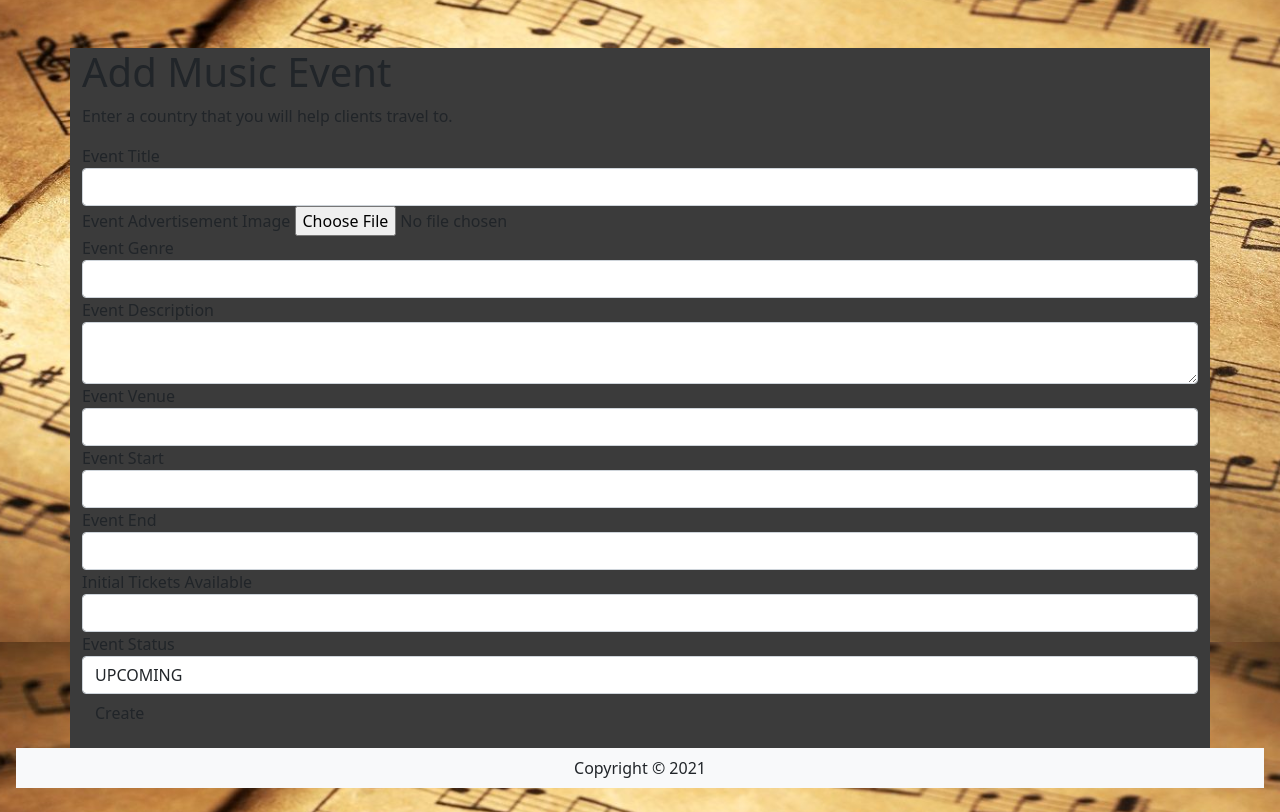
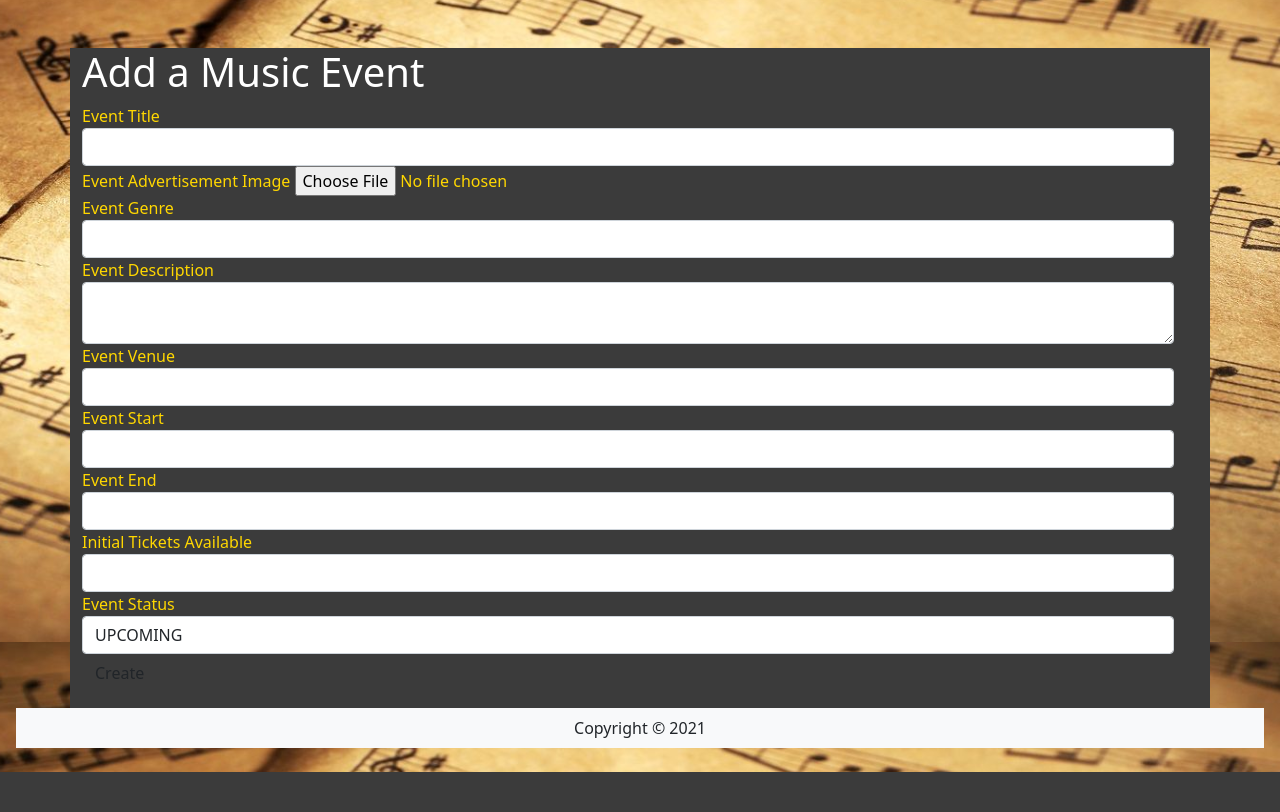
Before and after one commit to JP-QUT-IT/HarmonE-Music, a Flask app: page /events/create in a window 1280 px wide. Shown: the part 158-970 px from the top of the page. After the commit the page ends 930 px from the top, so only its background shows below. Run offline with Flask 2, Linux system fonts and the light colour scheme; a user stored in the database is signed in; some libraries are stand-ins or nearby versions.

Commit message:
html changes

```diff
--- a/travel/templates/events/create.html
+++ b/travel/templates/events/create.html
@@ -2,12 +2,11 @@
 {% import "bootstrap/wtf.html" as wtf %}
 
 {% block content %}
-<div class="container" style="background-color:rgb(59, 59, 59); width: auto;">
-    <div class="row mt-5">
+<div class="container" style="background-color:rgb(59, 59, 59); width: auto; color: gold;">
+    <div class="row mt-5" style="width: 100%;">
         <div class="col-md-12">
 
-            <h1>Add Music Event</h1>
-            <p>Enter a country that you will help clients travel to.</p>
+            <h1 style="color: white;"> Add a Music Event</h1>
 
             {{wtf.quick_form(form)}}
 
--- a/travel/templates/events/show.html
+++ b/travel/templates/events/show.html
@@ -6,7 +6,7 @@
     <div class="row mt-5 mb-3">
         <div class="col-md-12">
             <div class="float-left">
-                <h1 class="mb-0">{{destination.name}}</h1>
+                <h1 class="mb-0">{{event.name}}</h1>
                 <p>Popular Destination</p>
             </div>
 
```
Also changed, not shown: travel/templates/events/edit.html (+3 -4 lines).
